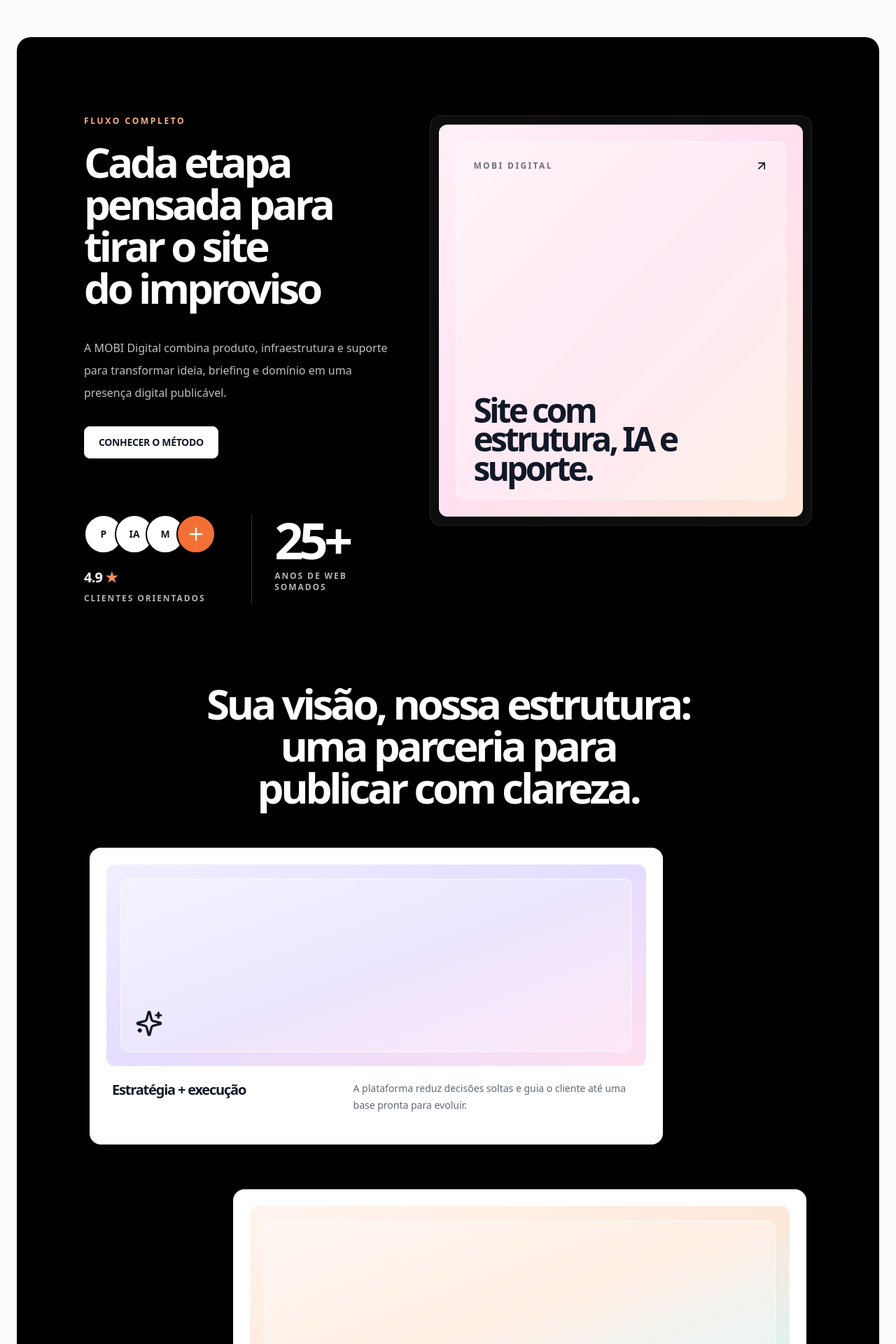
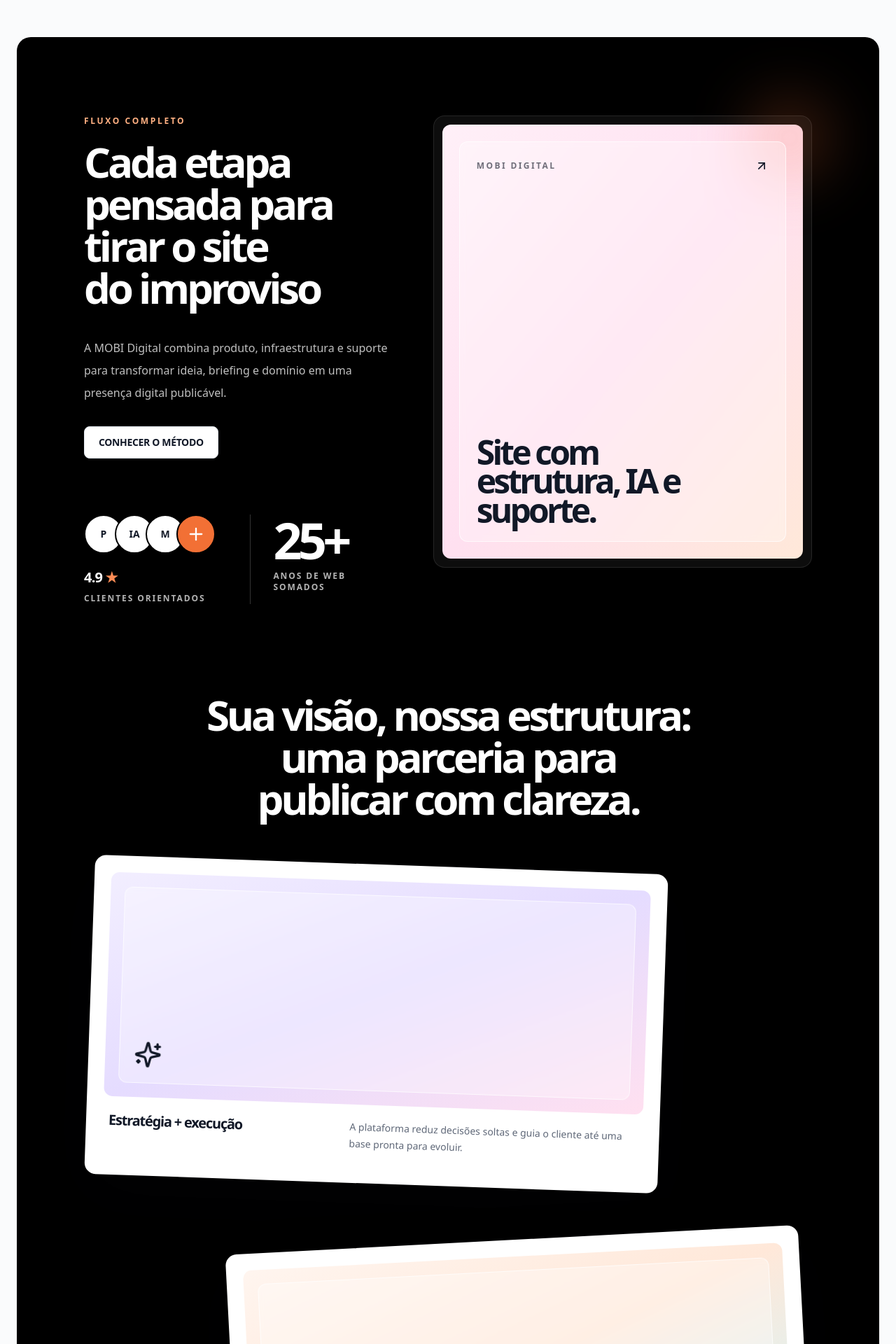
Before and after one commit to agenciamobi/mobidigital, a Next.js app: page / in a window 1280 px wide. Shown: the part 7020-8940 px from the top of the page at 70% size. Built offline with nearby package versions, Linux system fonts and the light colour scheme.

Commit message:
Refine dark impact visual hierarchy

```diff
--- a/components/mobi-dark-impact.tsx
+++ b/components/mobi-dark-impact.tsx
@@ -23,10 +23,10 @@ type MobiDarkImpactProps = {
   }[];
 };
 
-function DarkShowcaseCard({ title, description, accent }: { title: string; description: string; accent: HeroCollageAccent }) {
+function DarkShowcaseCard({ title, description, accent, index }: { title: string; description: string; accent: HeroCollageAccent; index: number }) {
   return (
-    <article className="rounded-lg border-[12px] border-white bg-white p-3 shadow-polaroid">
-      <div className={cn("h-56 rounded-md p-5 sm:h-72", activeTheme.tenantScroller.accents[accent])}>
+    <article className={cn("rounded-lg border-[12px] border-white bg-white p-3 shadow-polaroid", index % 2 === 1 ? "rotate-[-3deg]" : "rotate-[2deg]") }>
+      <div className={cn("h-56 rounded-md p-5 sm:h-80", activeTheme.tenantScroller.accents[accent])}>
         <div className="flex h-full items-end rounded-md border border-white/70 bg-white/30 p-5 backdrop-blur-sm">
           <Sparkles className="h-10 w-10 text-ink" aria-hidden="true" />
         </div>
@@ -56,8 +56,8 @@ export function MobiDarkImpact({
   return (
     <section className="bg-page px-3 py-10 sm:px-6" aria-labelledby="mobi-dark-impact-title">
       <div className="overflow-hidden rounded-xl bg-black px-6 py-20 text-white sm:px-10 sm:py-28 lg:px-20">
-        <div className="container-page grid gap-12 lg:grid-cols-[0.9fr_1.1fr] lg:items-start">
-          <div>
+        <div className="container-page grid gap-14 lg:grid-cols-[0.9fr_1.1fr] lg:items-start">
+          <div className="lg:sticky lg:top-28">
             <p className="text-xs font-black uppercase tracking-[0.22em] text-orange-300">{eyebrow}</p>
             <h2 id="mobi-dark-impact-title" className="mt-5 max-w-2xl text-balance text-4xl font-black leading-[0.92] tracking-[-0.07em] sm:text-6xl">
               {title}
@@ -94,8 +94,10 @@ export function MobiDarkImpact({
             </div>
           </div>
 
+          <div className="relative">
+            <div className="absolute -right-8 -top-8 h-32 w-32 rounded-full bg-orange-500/20 blur-2xl" aria-hidden="true" />
             <div className="rounded-lg border border-white/10 bg-white/5 p-3">
-            <div className={cn("h-[420px] rounded-md p-6 sm:h-[560px]", activeTheme.tenantScroller.accents.magenta)}>
+              <div className={cn("h-[420px] rounded-md p-6 sm:h-[620px]", activeTheme.tenantScroller.accents.magenta)}>
                 <div className="flex h-full flex-col justify-between rounded-md border border-white/70 bg-white/30 p-6 backdrop-blur-sm">
                   <div className="flex items-center justify-between">
                     <p className="text-xs font-black uppercase tracking-[0.2em] text-ink/60">MOBI Digital</p>
@@ -106,15 +108,16 @@ export function MobiDarkImpact({
               </div>
             </div>
           </div>
+        </div>
 
-        <div className="mx-auto mt-28 max-w-4xl text-center">
+        <div className="mx-auto mt-32 max-w-4xl text-center">
           <h3 className="text-balance text-4xl font-black leading-[0.95] tracking-[-0.07em] sm:text-6xl">{showcaseTitle}</h3>
         </div>
 
-        <div className="mx-auto mt-14 grid max-w-5xl gap-16">
+        <div className="mx-auto mt-16 grid max-w-5xl gap-20">
           {cards.map((card, index) => (
             <div key={card.title} className={cn(index % 2 === 1 ? "lg:ml-auto lg:w-4/5" : "lg:w-4/5") }>
-              <DarkShowcaseCard {...card} />
+              <DarkShowcaseCard {...card} index={index} />
             </div>
           ))}
         </div>
```
Lines whose indentation alone changed are shown as unchanged.
